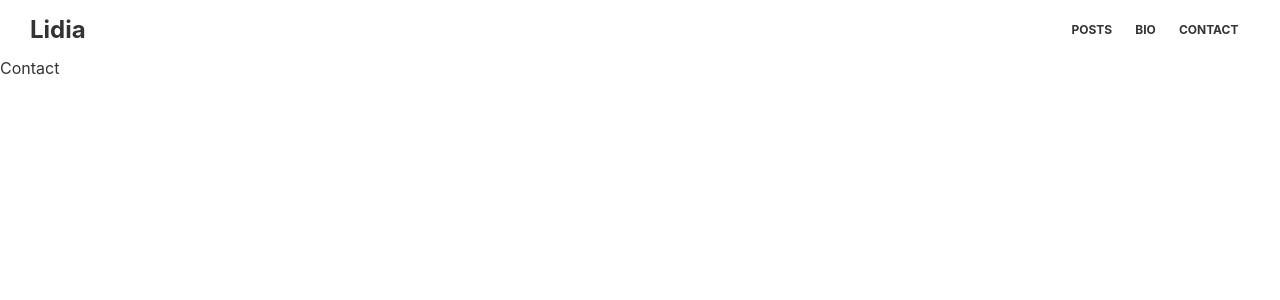
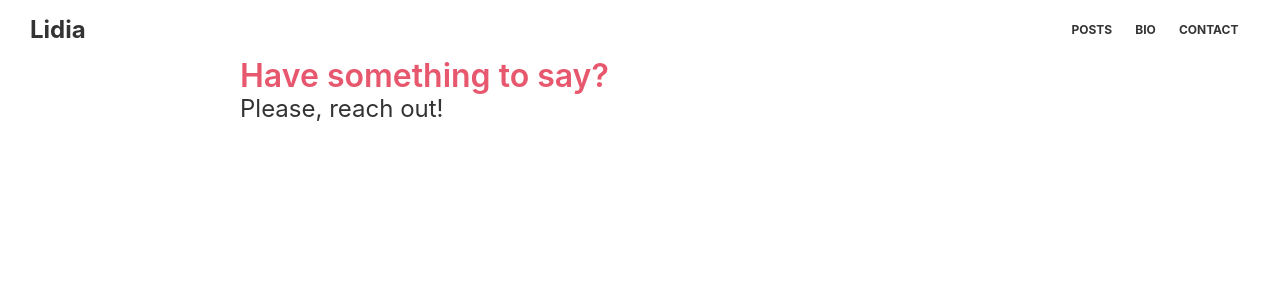
Before and after one commit to EstefanHu/lidiahu_old, a Next.js app: page /contact in a window 1280 px wide. Shown: the top 300 px of the page. Built offline with nearby package versions, Linux system fonts and the light colour scheme.

Commit message:
chore(darkmode): Removed darkmode

```diff
--- /dev/null
+++ b/src/app/(landing)/contact/contact.module.scss
@@ -0,0 +1,23 @@
+.contact {
+    width: 100vw;
+    max-width: 800px;
+    margin: 0 auto;
+
+    h1 {
+        font-size: 2rem;
+        font-weight: 600;
+        margin-bottom: 5px;
+        color: var(--accent);
+    }
+
+    h2 {
+        font-size: 1.5rem;
+        margin-bottom: 20px;
+    }
+
+    form {
+        background-color: var(--component);
+        padding: 40px 30px;
+        border-radius: 6px;
+    }
+}
--- a/src/app/(landing)/contact/page.tsx
+++ b/src/app/(landing)/contact/page.tsx
@@ -1,9 +1,10 @@
+import styles from './contact.module.scss';
+
 export default function Contact() {
   return (
-    <>
-      <div>
-        <h1>Contact</h1>
-      </div>
-    </>
+    <main className={styles.contact}>
+      <h1>Have something to say?</h1>
+      <h2>Please, reach out!</h2>
+    </main>
   );
 }
--- a/src/app/globals.css
+++ b/src/app/globals.css
@@ -9,18 +9,14 @@
   --border-color: #f1f1f1;
 }
 
-@media (prefers-color-scheme: dark) {
-  :root {
+/* :root {
   --component: #333333;
   --backgroundAccent: #292929;
   --background: #1e1e1e;
   --border-color: #333333;
   --layout: #181818;
   --text: #d4d4d4;
-    --accent: #f4abba;
-    --accentSecondary: #e7576d;
-  }
-}
+} */
 
 *,
 *::before,
@@ -98,4 +94,5 @@ p {
 
 i {
   font-style: italic;
+  color: var(--text);
 }
```
Also changed, not shown: src/app/(landing)/contact/ContactForm.tsx (added, +28 -0 lines). Lines whose indentation alone changed are shown as unchanged.
